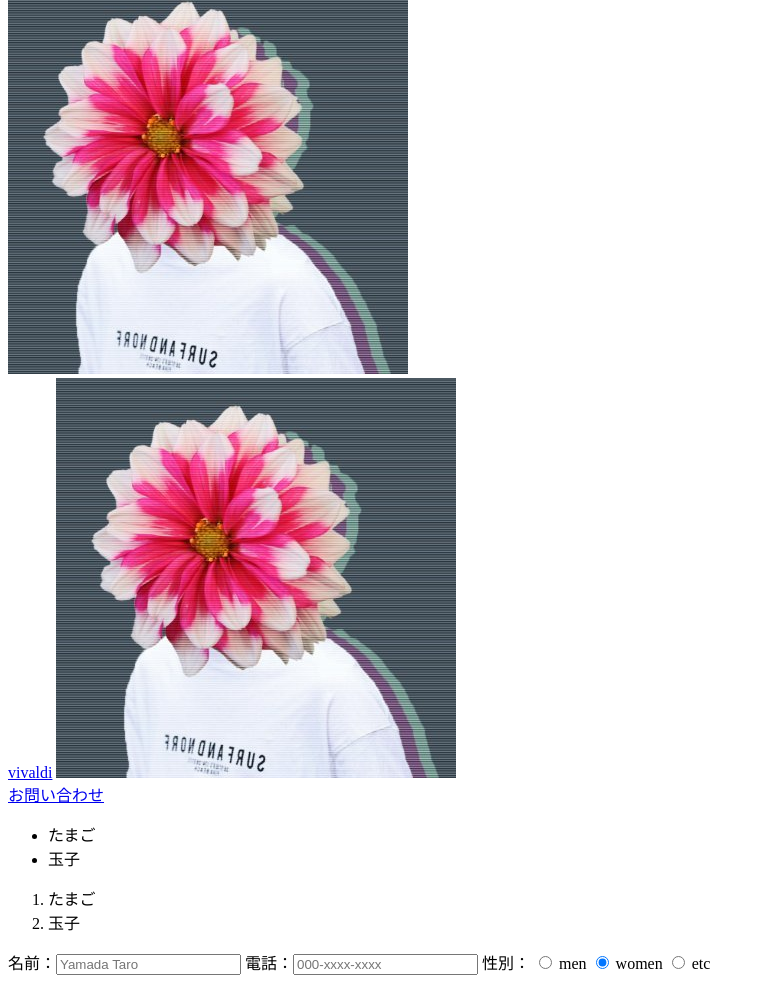
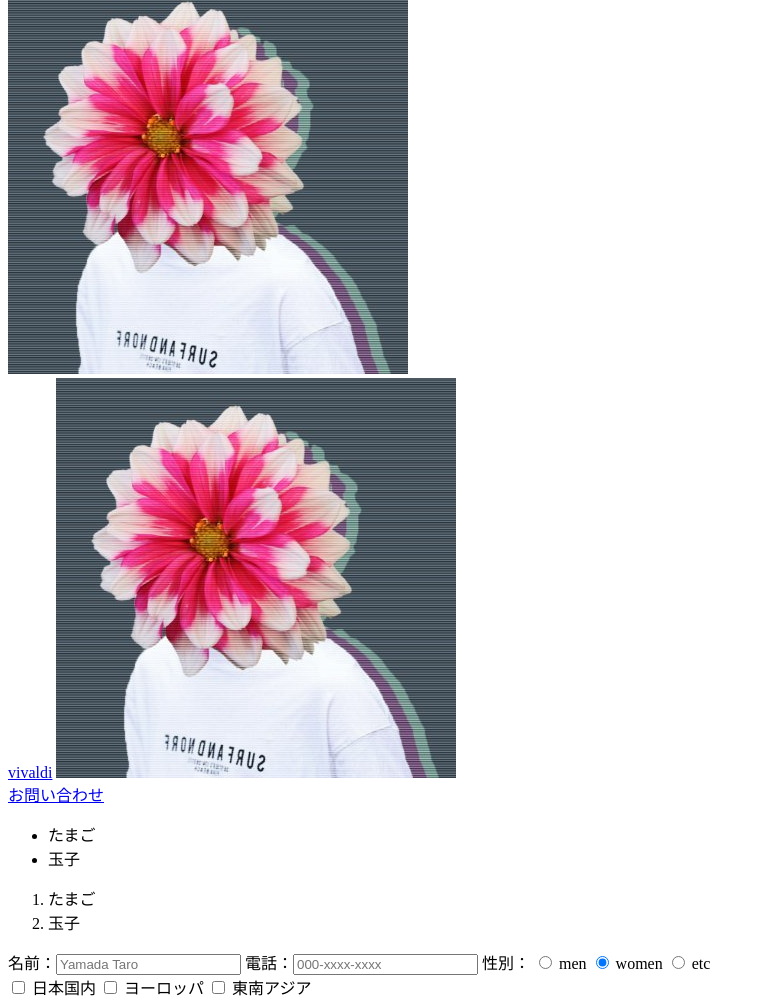
Before and after one commit to nokonoko1996/roadmap, a plain HTML site: page 2 - htmlCssDesign/chap02/index.html in a window 1280 px wide. Shown: the part 122-1129 px from the top of the page, without its empty margins (0-765 px from the left). Before the commit the page ends 1105 px from the top, so only its background shows below. Drawn offline with Linux system fonts and the light colour scheme.

Commit message:
<label>タグ

```diff
--- a/2 - htmlCssDesign/chap02/index.html
+++ b/2 - htmlCssDesign/chap02/index.html
@@ -51,7 +51,16 @@
 <input type="radio" name="gender" value="men"> men
 <input type="radio" name="gender" value="women" checked> women
 <input type="radio" name="gender" value="etc"> etc
+</form>
 
-</form>
+<!--<label>タグ-->
+  <input type="checkbox" name="travel" value="日本国内" id="japan">
+  <label for="japan">日本国内</label>
+
+  <input type="checkbox" name="travel" value="ヨーロッパ" id="europe">
+  <label for="europe">ヨーロッパ</label>
+
+  <input type="checkbox" name="travel" value="asia" id="asia">
+  <label for="asia">東南アジア</label>
 </body>
 </html>
```
